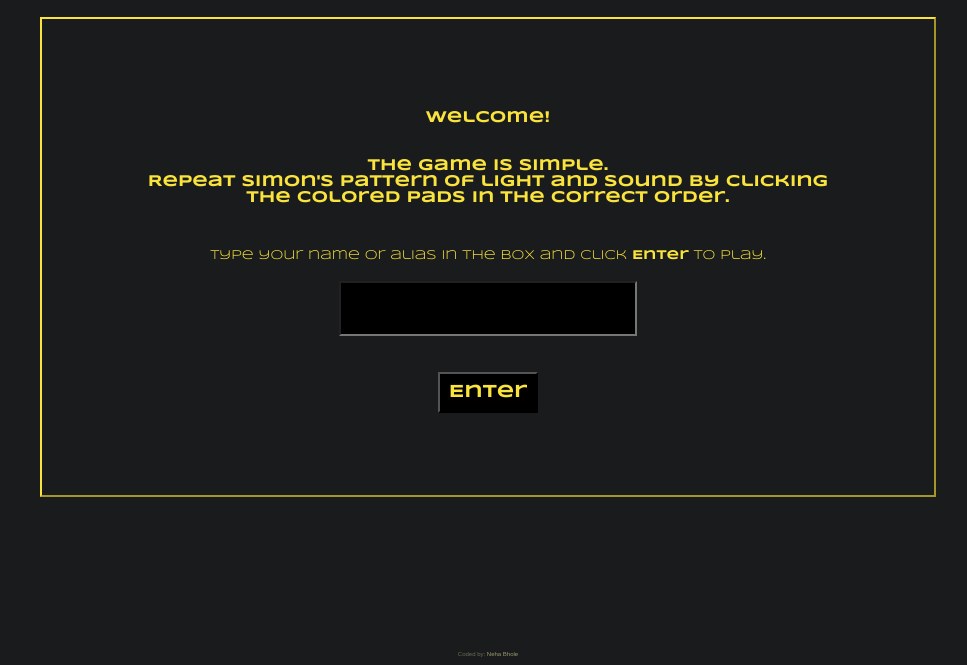
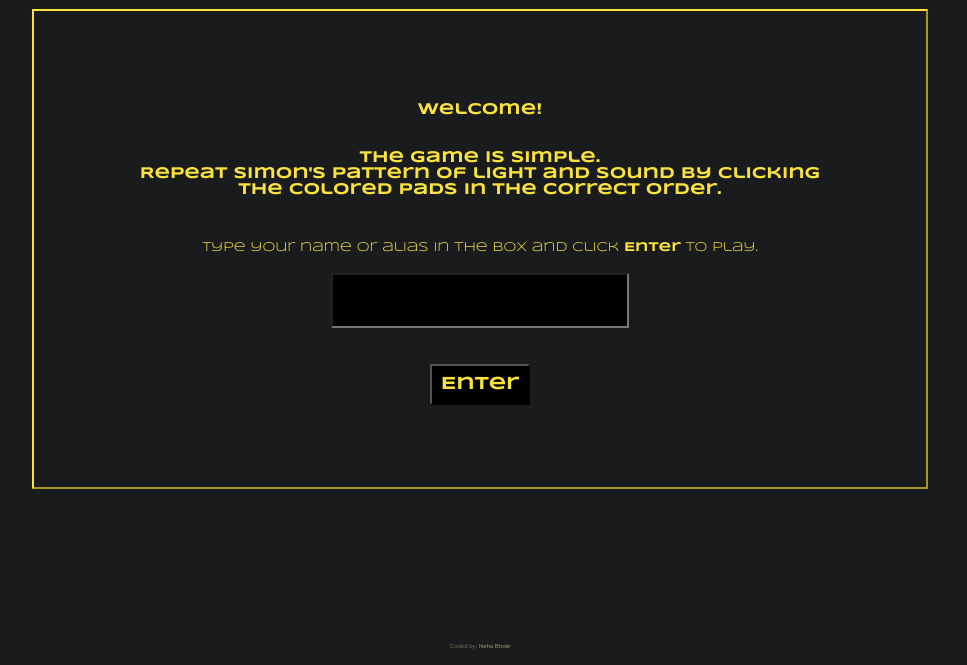
Before and after one commit to bholeneha/simon, a plain HTML site: page index.html in a window 1280 px wide. Shown: the part 151-816 px from the top of the page, without its empty margins (160-1127 px from the left). Drawn offline with nearby package versions, Linux system fonts and the light colour scheme.

Commit message:
added normalize css

```diff
--- a/css/style.css
+++ b/css/style.css
@@ -4,6 +4,12 @@
    --bd-cell: 15px ridge rgba(75, 75, 75, 0.5);
    --cell-shadow: rgba(50, 50, 93, 0.25) 0px 50px 100px -20px, rgba(0, 0, 0, 0.3) 0px 30px 60px -30px, rgba(10, 37, 64, 0.35) 0px -2px 6px 0px inset;
    --font: 'Syncopate', sans-serif;
+}
+
+* {
+   margin: 0;
+   padding: 0;
+   box-sizing: border-box;
 }
 
 /* Body Styles */
@@ -247,3 +253,5 @@
 .hidden {
    visibility: hidden;
 }
+
+@media screen and (max-width: 45rem) {}
```
